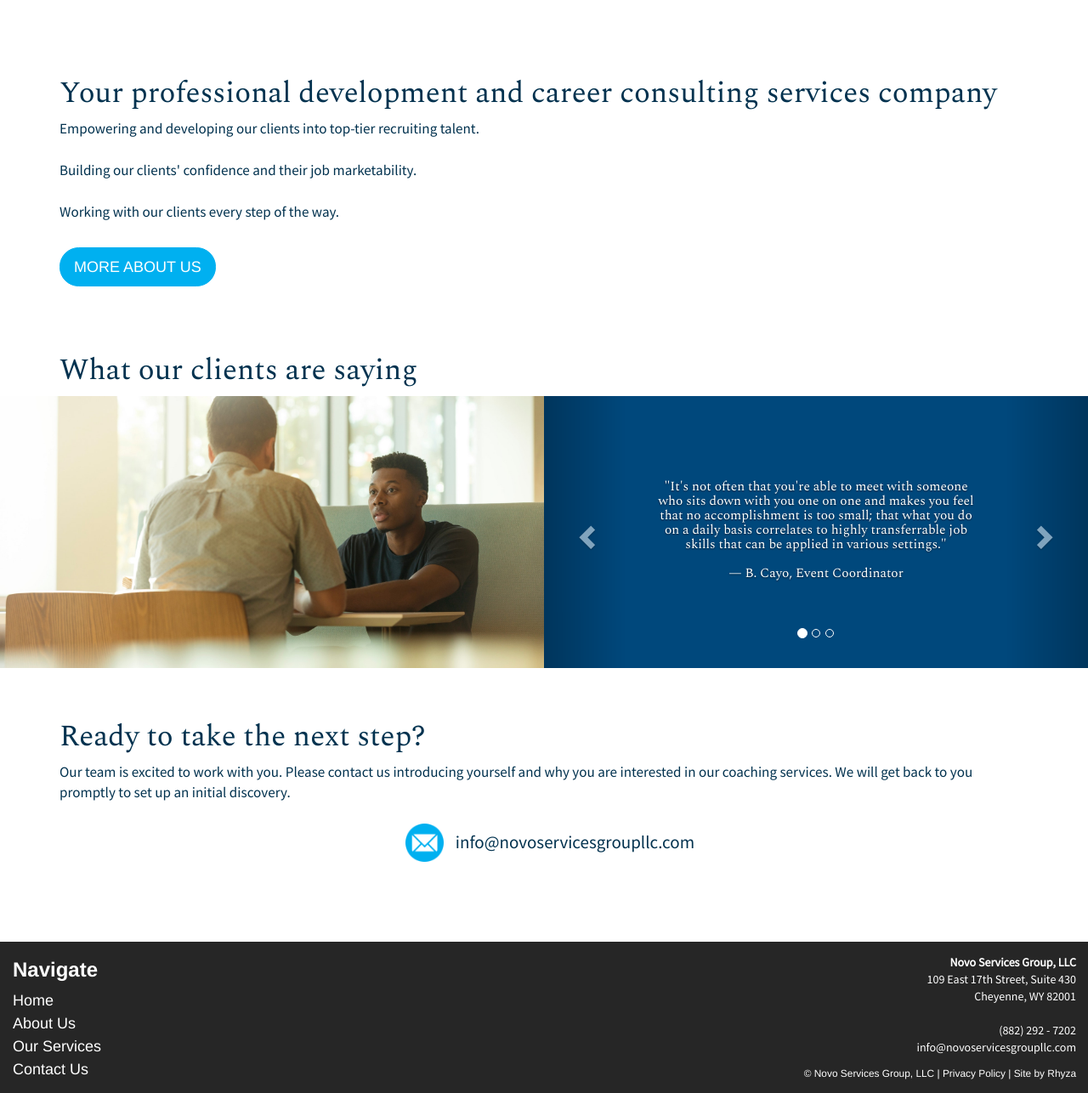
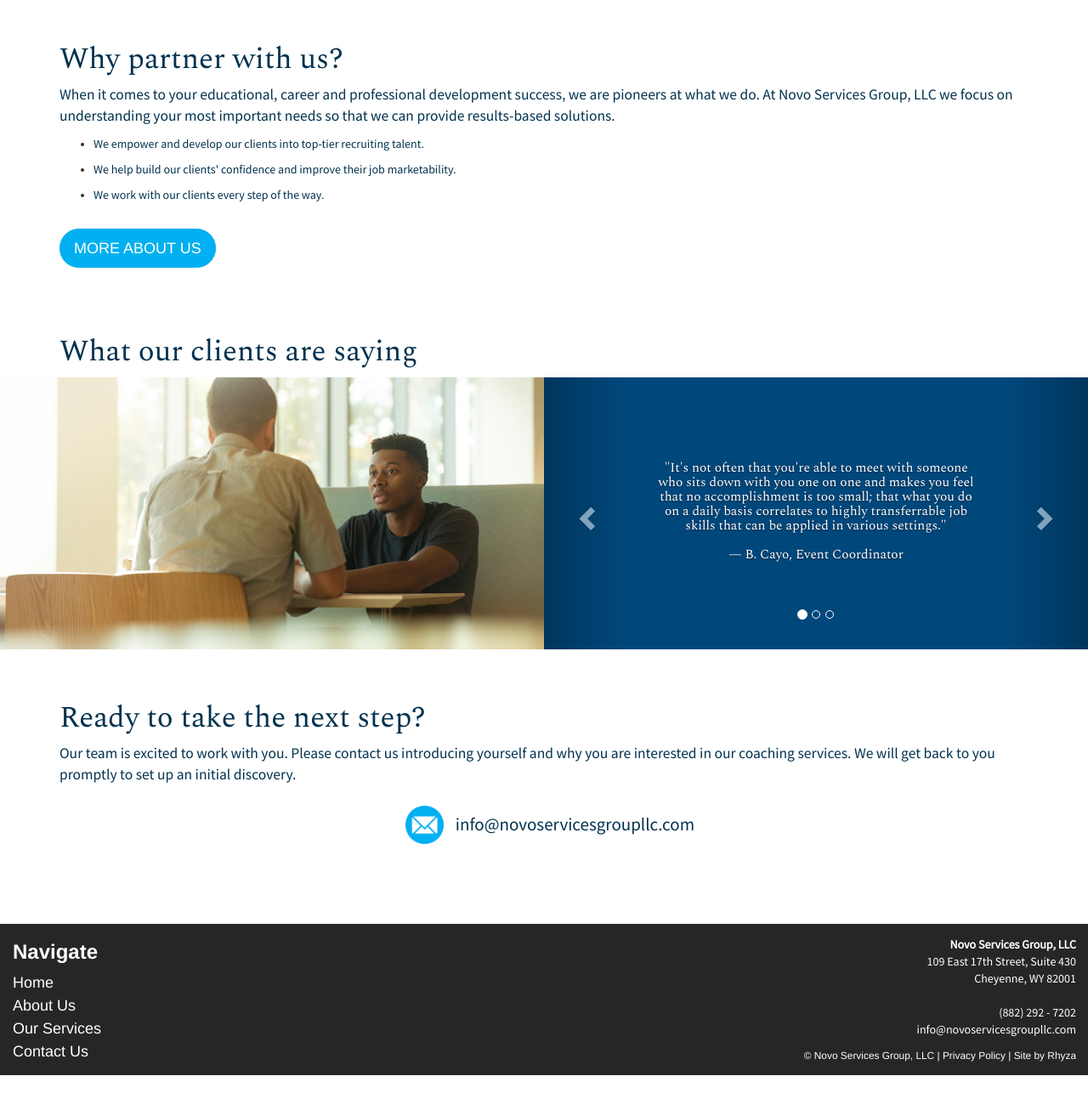
Before and after one commit to rhyza/nsg, a PHP site: page / in a window 1280 px wide. Shown: the part 669-1955 px from the top of the page at 85% size. After the commit the page ends 1934 px from the top, so only its background shows below. Run offline with PHP 8.4, Linux system fonts and the light colour scheme.

Commit message:
Update home page copy and increase font size

```diff
--- a/css/main.css
+++ b/css/main.css
@@ -67,8 +67,8 @@ h1 {
     color: white;
     text-align: center;
     color: white;
-    padding-top: 28.5vh;
-    padding-bottom: 28.5vh;
+    padding-top: 26vh;
+    padding-bottom: 26vh;
     background-repeat: no-repeat;
     background-size: cover;
     color: white;
@@ -85,7 +85,7 @@ h1 {
 }
 
 .blurb>p {
-    font-size: 1.22em;
+    font-size: 1.25em;
 }
 
 .btn-lg {
--- a/html/home.html
+++ b/html/home.html
@@ -1,15 +1,18 @@
 <div class="jumbotron header-home">
   <div class="container-fluid">
-    <h1>Working With Our Clients Every Step of the Way</h1>
+    <h1>Your Professional Development and Career Consulting Services Company</h1>
   </div>
 </div>
 
 <div class="container">
   <div class="blurb">
-    <h2>Your professional development and career consulting services company</h2>
-    <p>Empowering and developing our clients into top-tier recruiting talent.
-    <br><br>Building our clients' confidence and their job marketability.
-    <br><br>Working with our clients every step of the way.</p>
+    <h2>Why partner with us?</h2>
+    <p>When it comes to your educational, career and professional development success, we are pioneers at what we do. At Novo Services Group, LLC we focus on understanding your most important needs so that we can provide results-based solutions.</p>
+    <ul>
+      <li><p>We empower and develop our clients into top-tier recruiting talent.</p></li>
+      <li><p>We help build our clients' confidence and improve their job marketability.</p></li>
+      <li><p>We work with our clients every step of the way.</p></li>
+    </ul>
     <br><a class="btn btn-primary btn-lg" href="about.php" role="button">MORE ABOUT US</a>
     <br><br><br><br>
     <h2>What our clients are saying</h2>
```
